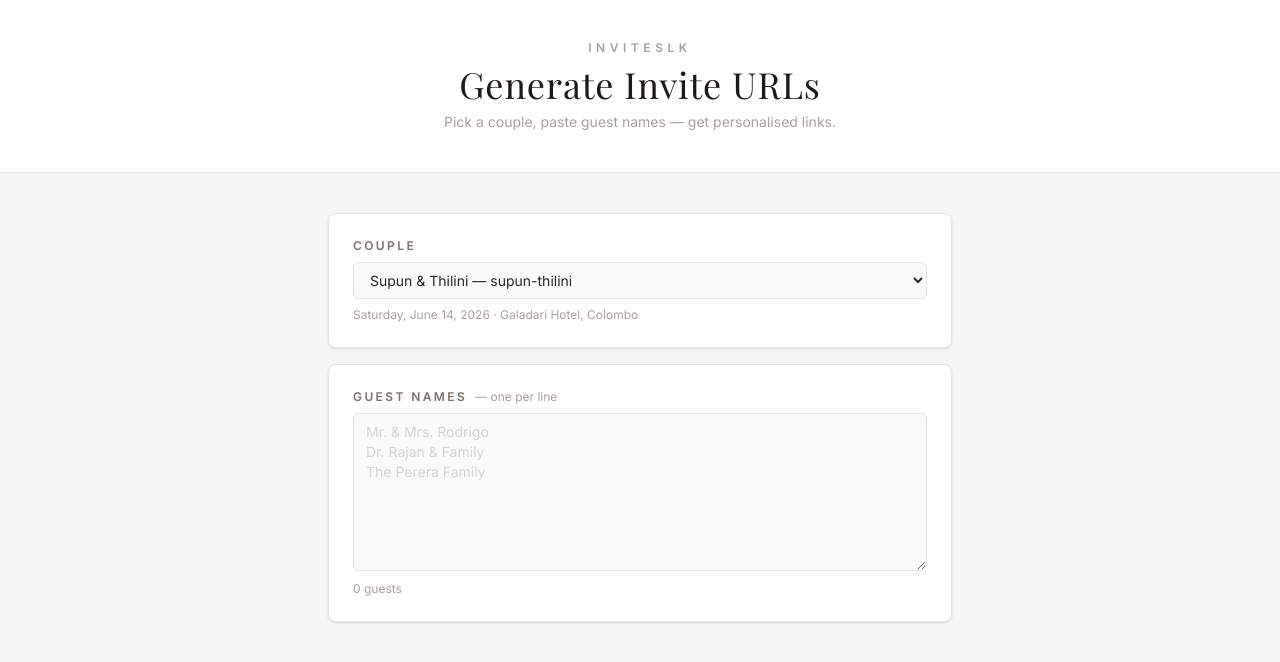
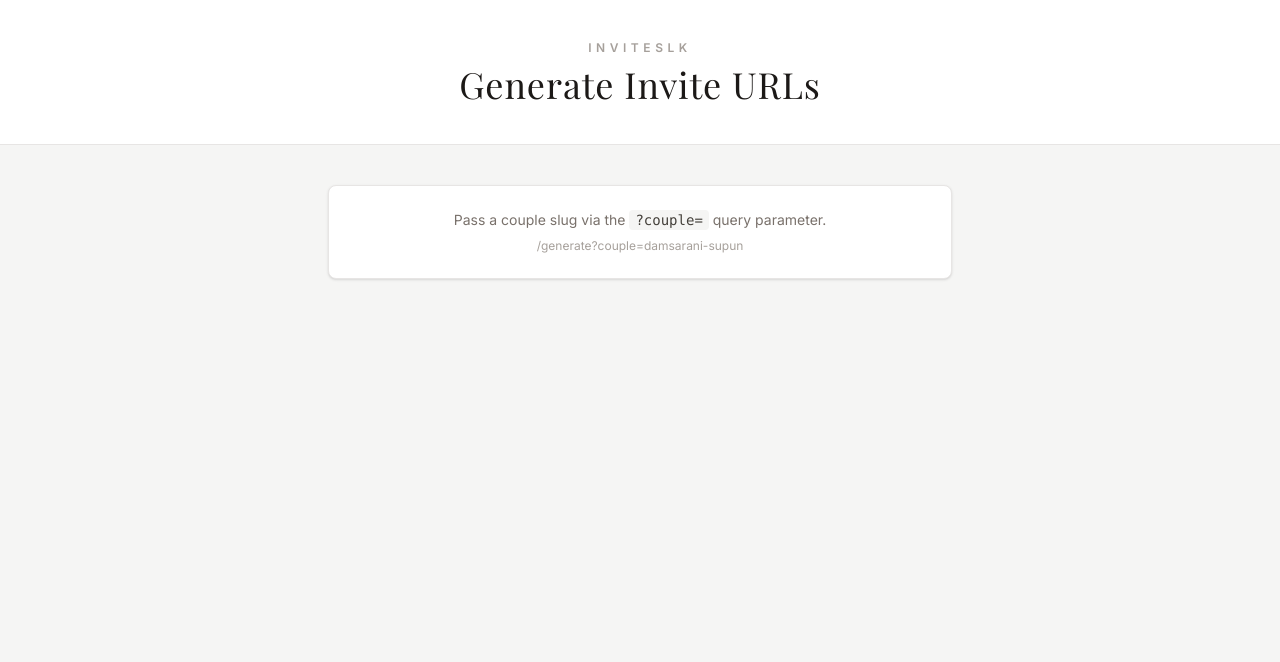
Before and after one commit to chami98/InvitesLK, a Next.js app: page /generate in a window 1280 px wide. Shown: the top 662 px of the page. Built offline with nearby package versions, Linux system fonts and the light colour scheme; a web font is replaced by a local one.

Commit message:
Pass couple via query param instead of dropdown on generate page

```diff
--- a/app/generate/page.tsx
+++ b/app/generate/page.tsx
@@ -2,6 +2,7 @@
 
 import { MOCK_COUPLES } from "@/lib/data";
 import { Check, Copy, ExternalLink } from "lucide-react";
+import { useSearchParams } from "next/navigation";
 import { useMemo, useState } from "react";
 
 function encodeInviteeName(name: string): string {
@@ -9,7 +10,8 @@ function encodeInviteeName(name: string): string {
 }
 
 export default function GeneratePage() {
-  const [slug, setSlug] = useState(MOCK_COUPLES[0].slug);
+  const searchParams = useSearchParams();
+  const slug = searchParams.get("couple") ?? "";
   const [namesInput, setNamesInput] = useState("");
   const [copied, setCopied] = useState<string | null>(null);
   const [allCopied, setAllCopied] = useState(false);
@@ -18,6 +20,8 @@ export default function GeneratePage() {
     typeof window !== "undefined"
       ? window.location.origin
       : "https://inviteslk.vercel.app";
+
+  const couple = MOCK_COUPLES.find((c) => c.slug === slug);
 
   const names = useMemo(
     () =>
@@ -50,7 +54,37 @@ export default function GeneratePage() {
     setTimeout(() => setAllCopied(false), 2000);
   }
 
-  const couple = MOCK_COUPLES.find((c) => c.slug === slug);
+  if (!slug || !couple) {
+    return (
+      <div className="min-h-dvh bg-stone-100 text-stone-900">
+        <header className="border-b border-stone-200 bg-white px-6 py-10 text-center sm:px-10">
+          <p className="text-xs font-semibold uppercase tracking-[0.38em] text-stone-400">
+            InvitesLK
+          </p>
+          <h1
+            className="mt-2 text-4xl font-normal tracking-wide text-stone-900"
+            style={{ fontFamily: "var(--font-playfair), serif" }}
+          >
+            Generate Invite URLs
+          </h1>
+        </header>
+        <main className="mx-auto max-w-2xl px-4 py-10 sm:px-6">
+          <div className="rounded-lg border border-stone-200 bg-white p-6 shadow-sm text-center">
+            <p className="text-sm text-stone-500">
+              Pass a couple slug via the{" "}
+              <code className="rounded bg-stone-100 px-1.5 py-0.5 text-stone-700">
+                ?couple=
+              </code>{" "}
+              query parameter.
+            </p>
+            <p className="mt-2 font-mono text-xs text-stone-400">
+              /generate?couple=damsarani-supun
+            </p>
+          </div>
+        </main>
+      </div>
+    );
+  }
 
   return (
     <div className="min-h-dvh bg-stone-100 text-stone-900">
@@ -62,39 +96,16 @@ export default function GeneratePage() {
           className="mt-2 text-4xl font-normal tracking-wide text-stone-900"
           style={{ fontFamily: "var(--font-playfair), serif" }}
         >
-          Generate Invite URLs
+          {couple.partnerA} &amp; {couple.partnerB}
         </h1>
-        <p className="mt-2 text-sm text-stone-400">
-          Pick a couple, paste guest names — get personalised links.
+        <p className="mt-1 text-xs text-stone-400">
+          {couple.date} · {couple.venue}
         </p>
       </header>
 
       <main className="mx-auto max-w-2xl px-4 py-10 sm:px-6">
-        {/* Couple selector */}
+        {/* Names input */}
         <section className="rounded-lg border border-stone-200 bg-white p-6 shadow-sm">
-          <label className="block text-xs font-semibold uppercase tracking-[0.2em] text-stone-500">
-            Couple
-          </label>
-          <select
-            value={slug}
-            onChange={(e) => setSlug(e.target.value)}
-            className="mt-2 w-full rounded-md border border-stone-200 bg-stone-50 px-3 py-2 text-sm text-stone-800 focus:border-stone-400 focus:outline-none"
-          >
-            {MOCK_COUPLES.map((c) => (
-              <option key={c.slug} value={c.slug}>
-                {c.partnerA} &amp; {c.partnerB} — {c.slug}
-              </option>
-            ))}
-          </select>
-          {couple && (
-            <p className="mt-2 text-xs text-stone-400">
-              {couple.date} · {couple.venue}
-            </p>
-          )}
-        </section>
-
-        {/* Names input */}
-        <section className="mt-4 rounded-lg border border-stone-200 bg-white p-6 shadow-sm">
           <label className="block text-xs font-semibold uppercase tracking-[0.2em] text-stone-500">
             Guest Names
             <span className="ml-2 normal-case font-normal tracking-normal text-stone-400">
```
